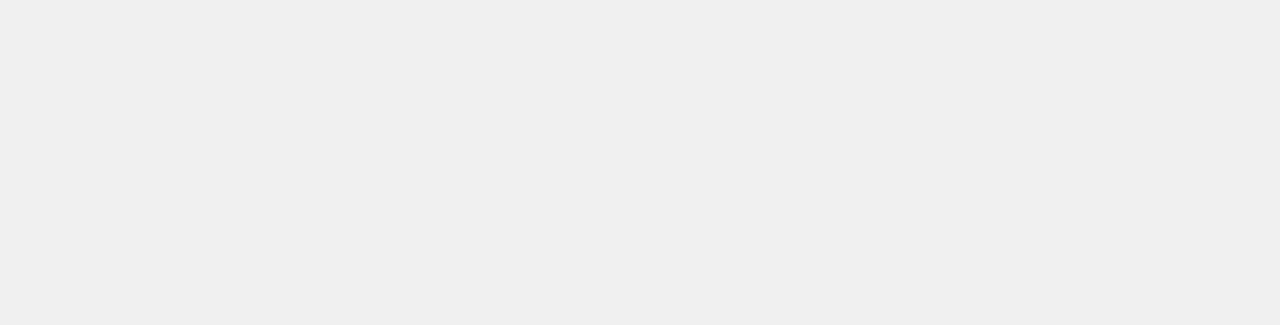
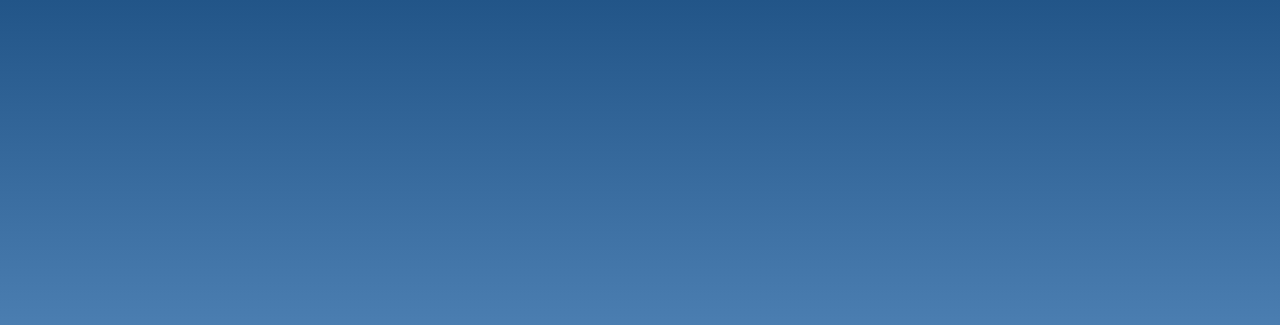
Before and after one commit to clsCA-86/CLS-Weather, a plain HTML site: page index.html in a window 1280 px wide. Shown: the top 325 px of the page. Drawn offline with Linux system fonts and the light colour scheme.

Commit message:
Update style.css

```diff
--- a/style.css
+++ b/style.css
@@ -5,6 +5,7 @@ body {
     justify-content: center;
     min-height: 100vh;
     background-color: #f0f0f0;
+    background-image: linear-gradient(to bottom, #225588, #88bbee); /* Blue ombre gradient */
 }
 
 .container {
```
